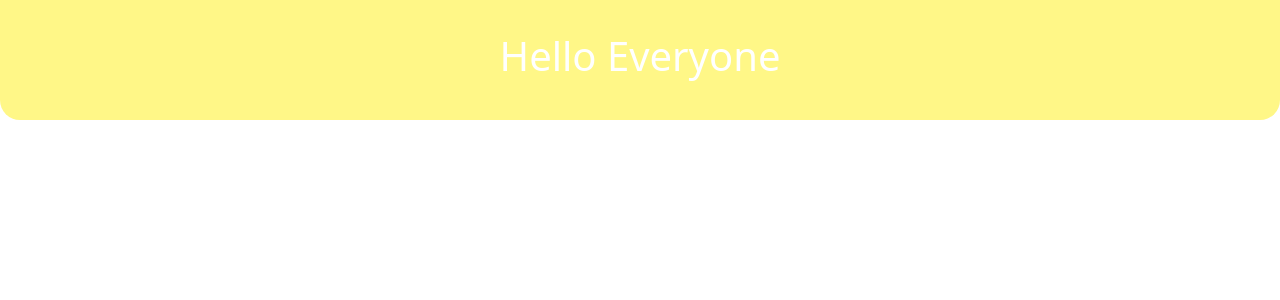
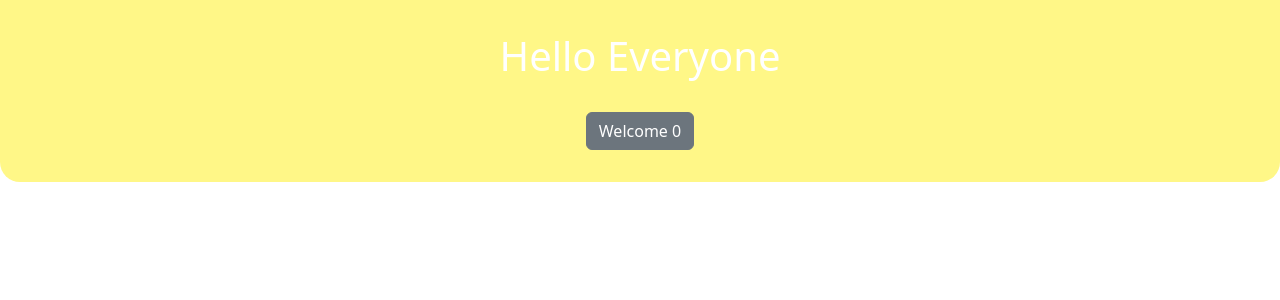
Before and after one commit to muthu12-sudo/Portfolio-MG, a React (Vite) app: page / in a window 1280 px wide. Shown: the top 300 px of the page. Built offline with nearby package versions, Linux system fonts and the light colour scheme.

Commit message:
Initial commit

```diff
--- a/src/Header.tsx
+++ b/src/Header.tsx
@@ -1,10 +1,19 @@
+import { useState } from "react";
 import "./Header.css";
 
 function Header() {
+  const [count, setCount] = useState(0);
+
   return (
     <>
       <div className="header">
         <h1>Hello Everyone</h1>
+        <br />
+        <button
+          className="btn btn-secondary"
+          onClick={() => setCount(count + 1)}>
+          Welcome {count}
+        </button>
       </div>
     </>
   );
```
